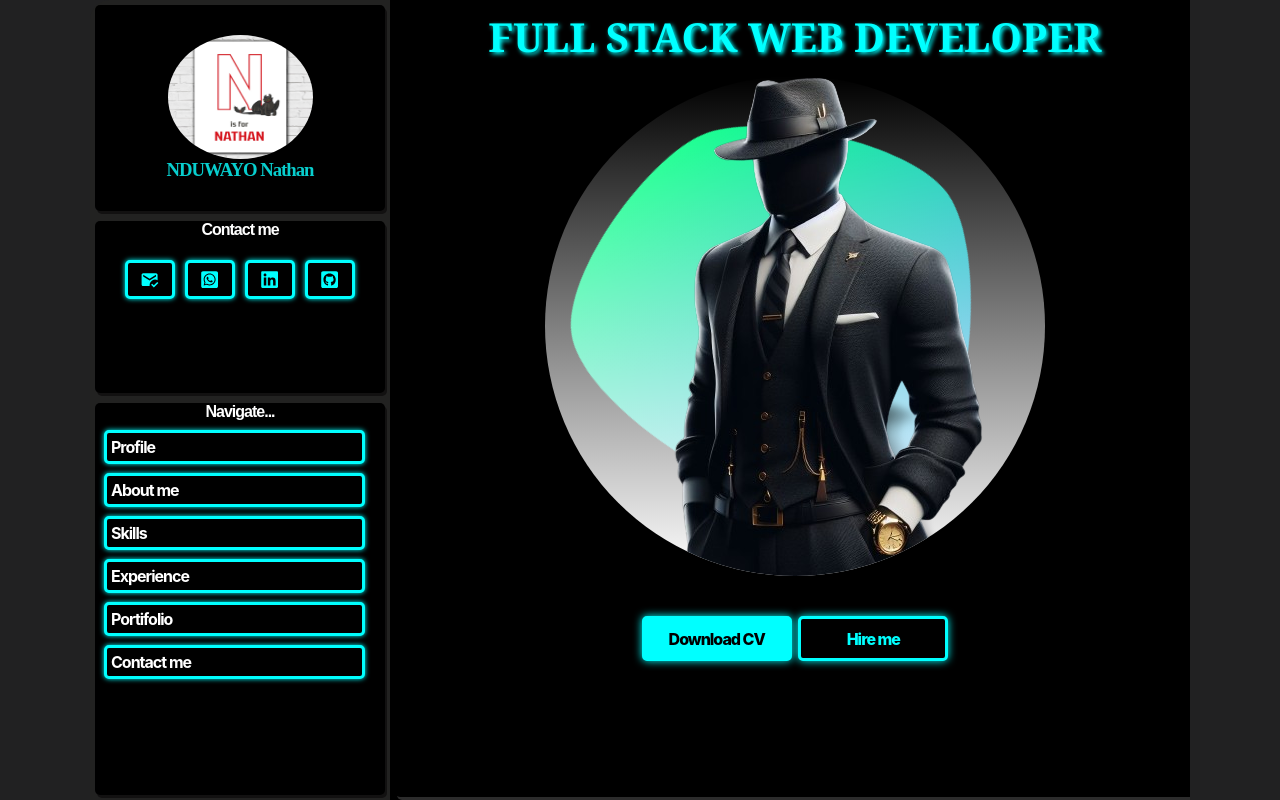
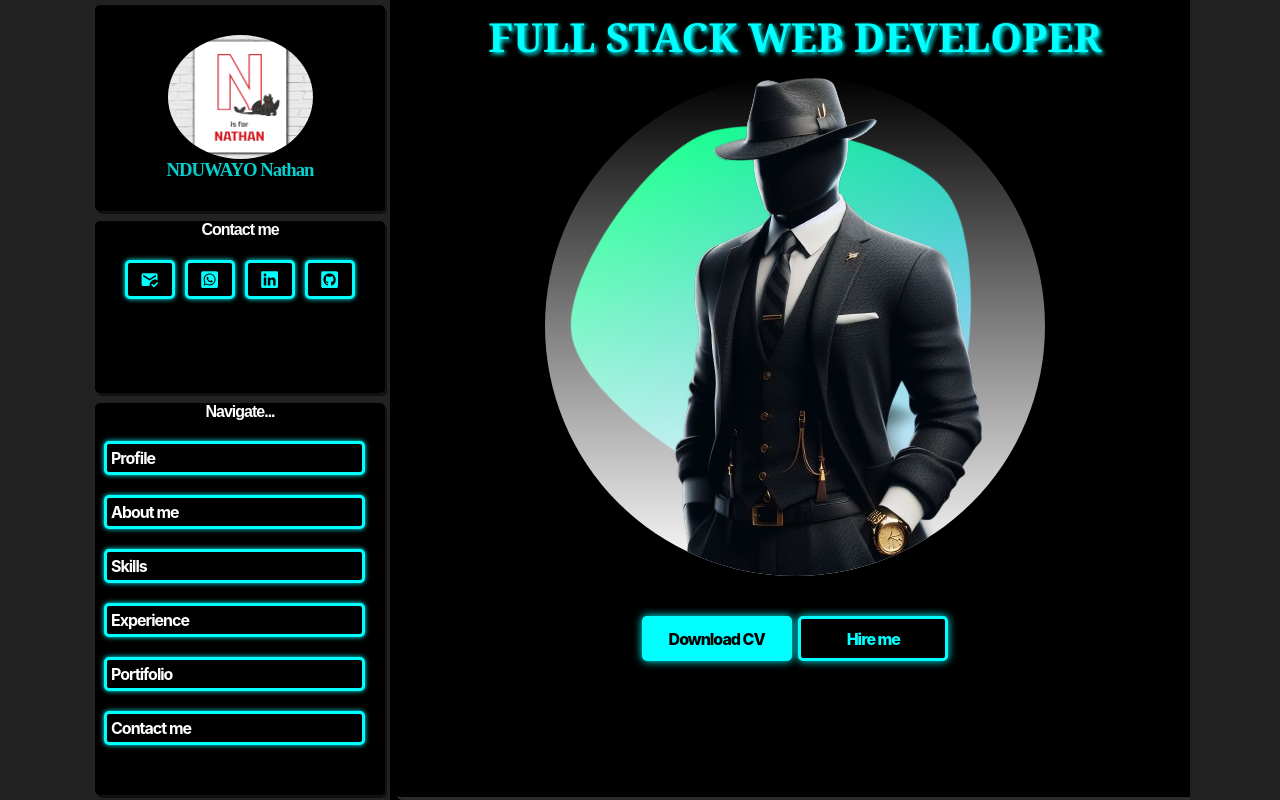
Before and after one commit to nduwayo-nathan/my-portifolio, a React (Create React App) app: page / in a window 1280 px wide. Built offline with nearby package versions, Linux system fonts and the light colour scheme.

Commit message:
updating

```diff
--- a/src/App.css
+++ b/src/App.css
@@ -165,7 +165,7 @@ width: 100%;
   border-radius: 5px;
   overflow: hidden;
   margin: 9px;
-  margin-top: 20xp;
+  margin-top: 20px;
   padding: 4px;
   width: 90%;
   background-color:black;
```
